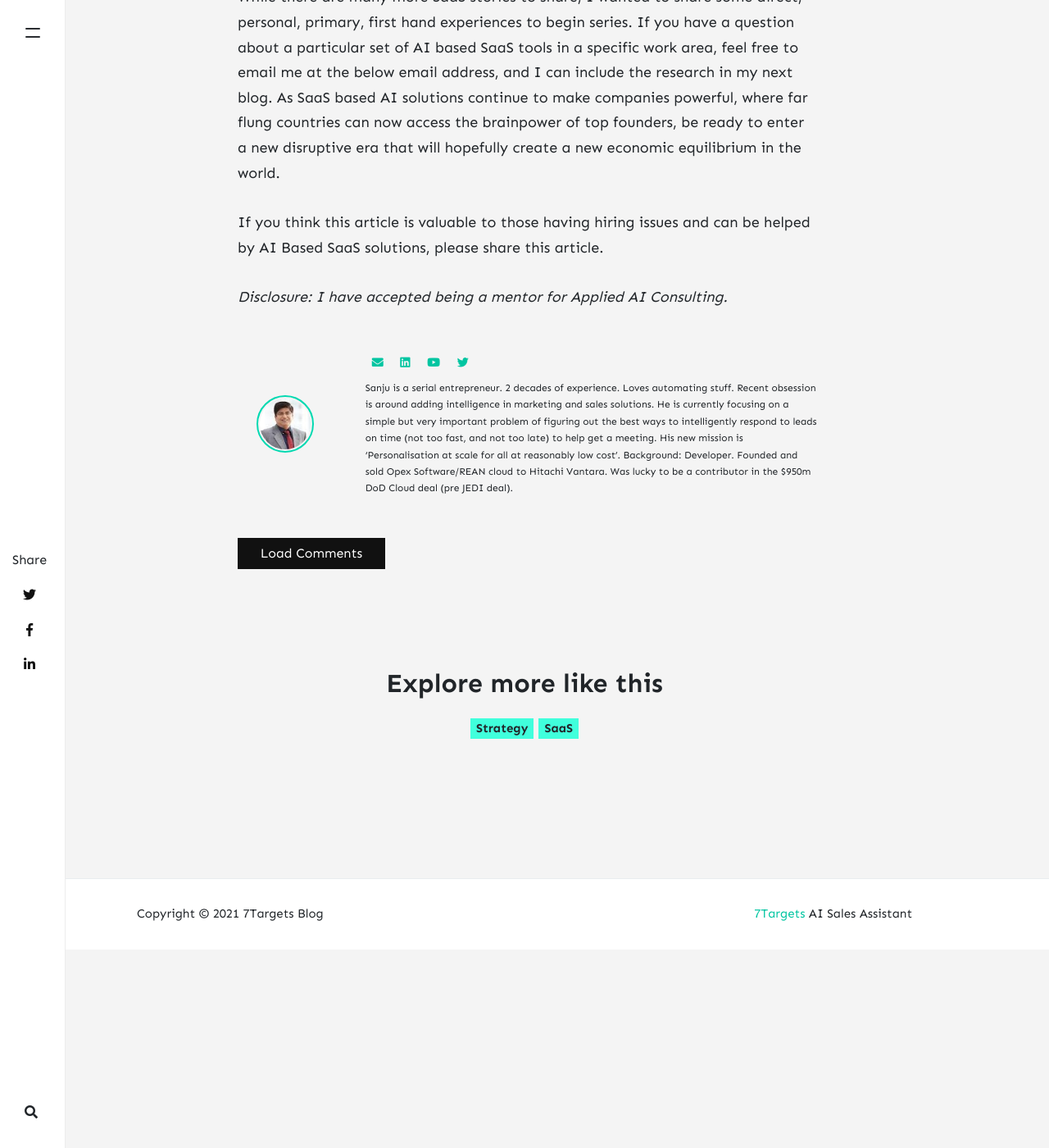
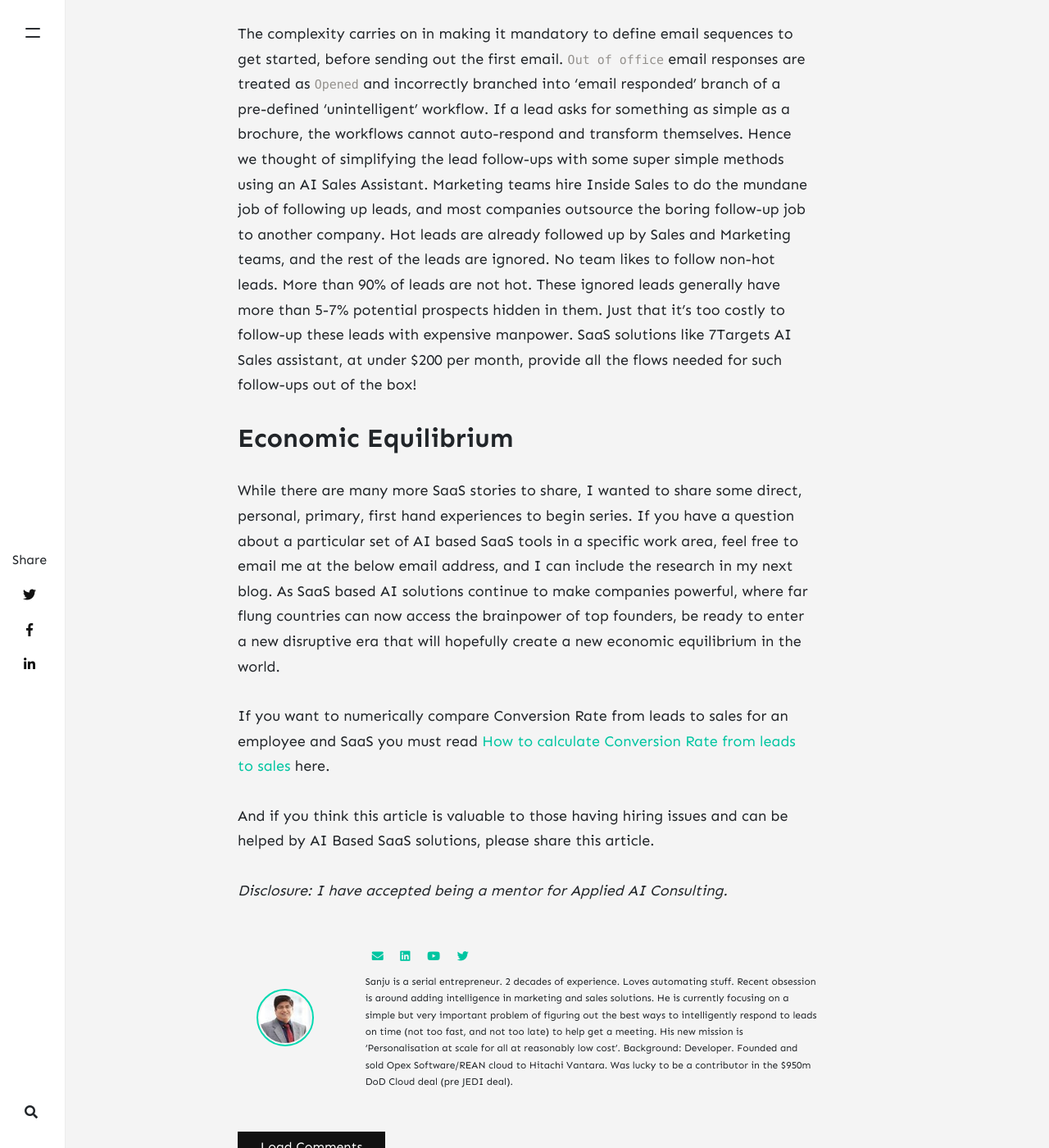
Before and after one commit to shrutisharma27/blog, a Jekyll site: the page built from _posts/2019-08-25-hiring-employees-vs-saas-solutions-how-equation-has-changed-in-the-last-5-years.md, in a window 1280 px wide and 1400 px high, scrolled down 4972 px. Shown: the whole window at 82% size. Built offline with Jekyll 4.4.1, drawn with Linux system fonts in a browser that asks for light colours; nearby versions of some CDN libraries; comment, search, counter and statistics services are not loaded; before the commit the page ends 6130 px from its top, so only the background shows below that; some of the changed text lies outside the part shown.

Commit message:
Content cluster for blogs

```diff
--- a/_posts/2019-08-25-hiring-employees-vs-saas-solutions-how-equation-has-changed-in-the-last-5-years.md
+++ b/_posts/2019-08-25-hiring-employees-vs-saas-solutions-how-equation-has-changed-in-the-last-5-years.md
@@ -41,10 +41,20 @@
 
 AI Based SaaS solutions seem to have started bridging the above two together.
 
+Here is a quick read on [How is AI changing the Sales World?](https://blog.7targets.ai/how-is-ai-changing-the-sales-world/)
+
 ## Cost of SaaS tools
 
 Changing gears. While researching tools for marketing, we have many choices today! Automated social media posting tools like Buffer, Hootsuite, Sprout and many more. Excellent tools like DiiB that not only help a layman in website analysis, but also in setting up actions to correct issues. DiiB goes one step further letting us know the estimate in man days for different actions! All this at around a $30 per month price point. Seriously, what can you really get done in $30 today? Maybe a lunch for two. If you were thinking of hiring a person to keep you on top of your website related actions, think again. These new age software can do a lot more, that too without taking any holiday breaks.
 
+If you want to know more whether a Virtual sales assistant rather a human or an AI sales assistant is more preferable then you must watch Virtual sales assistant VS AI sales assistant.
+
+<div class="video-container">
+    <iframe src="https://www.youtube.com/embed/jlJON5LTUas" height="380" width="560"
+    allow="autoplay; encrypted-media"
+    frameborder="0">
+    </iframe>
+</div>
 
 My security certificate for www.7Targets.ai was going to expire and I got a timely alert from DiiB! I was running my facebook campaign and DiiB showed, in simple English, how my visitors increased from last Friday, and what I should do next to get more visitors.
 
@@ -64,6 +74,9 @@
 
 While there are many more SaaS stories to share, I wanted to share some direct, personal, primary, first hand experiences to begin series. If you have a question about a particular set of AI based SaaS tools in a specific work area, feel free to email me at the below email address, and I can include the research in my next blog. As SaaS based AI solutions continue to make  companies powerful, where far flung countries can now access the brainpower of top founders, be ready to enter a new disruptive era that will hopefully create a new economic equilibrium in the world.
 
-If you think this article is valuable to those having hiring issues and can be helped by AI Based SaaS solutions, please share this article.
+If you want to numerically compare Conversion Rate from leads to sales for an employee and SaaS you must read [How to calculate Conversion Rate from leads to sales](https://blog.7targets.ai/how-to-calculate-conversion-rate-from-leads-to-sales/) here.
+
+And if you think this article is valuable to those having hiring issues and can be helped by AI Based SaaS solutions, please share this article.
+
 
 _Disclosure: I have accepted being a mentor for Applied AI Consulting._
```
Also changed, not shown: _posts/2019-11-20-how-to-use-social-media-outbound-emails-and-forums-like-quora-for-getting-early-traction.md (+7 -0 lines), _posts/2020-09-14-conversica-vs-7targets.md (+36 -1 lines), _posts/2020-11-15-freshworks-vs-7targets.md (+25 -2 lines).
